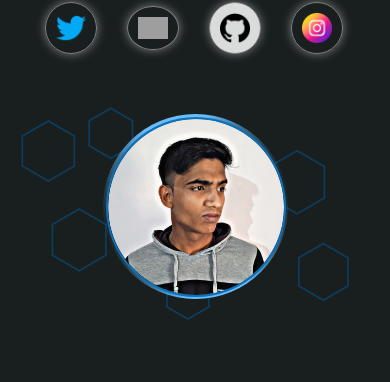
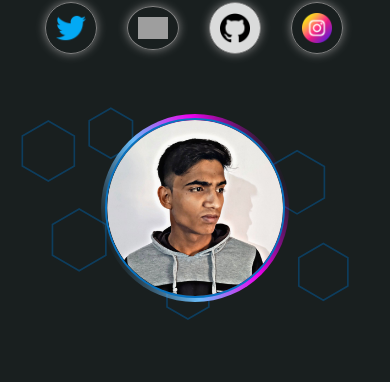
Before and after one commit to aryanas159/portfolio-website, a React (Vite) app: page / in a window 390 px wide. Shown: the part 460-842 px from the top of the page. Built offline with nearby package versions, Linux system fonts and the light colour scheme; grey boxes are pictures that could not be loaded.

Commit message:
border change in the image div

```diff
--- a/src/components/hero/hero.css
+++ b/src/components/hero/hero.css
@@ -22,8 +22,8 @@
 	padding: 20px 0px;
 	font-weight: 400;
 	font-size: 2.8rem;
-	-webkit-animation: text-focus-in 1s cubic-bezier(0.55, 0.085, 0.68, 0.53) both;
-	animation: text-focus-in 1s cubic-bezier(0.55, 0.085, 0.68, 0.53) both;
+	-webkit-animation: text-focus-in 2s 1.5s cubic-bezier(0.55, 0.085, 0.68, 0.53) both;
+	animation: text-focus-in 2s 1.5s cubic-bezier(0.55, 0.085, 0.68, 0.53) both;
 }
 .content .description {
 	color: #fff;
@@ -57,8 +57,8 @@
 	position: relative;
 }
 .image .profile-img-div {
-	width: 291px;
-	height: 291px;
+	width: 295px;
+	height: 295px;
 	border-radius: 50%;
 	z-index: 10;
 	display: flex;
@@ -72,18 +72,17 @@
 }
 .profile-img-div .lines {
 	position: absolute;
-    background: linear-gradient(transparent, var(--BLUE-TEXT-LIGHT), var(--BLUE-TEXT-LIGHT), transparent);
-    height: 300px;
+    background: linear-gradient(transparent, rgb(237, 2, 237), var(--BLUE-TEXT-LIGHT), transparent);
+    height: 350px;
     width: 500px;
     top: 50%;
     right: 50%;
 	transform: translate(50%, -50%);
-	animation: rotate-lines 5s 3s linear infinite;
+	animation: rotate-lines 3s 3s linear infinite;
 }
 .image .profile-img {
 	width: 280px;
 	border: 2px solid var(--BLUE-TEXT);
-	/* box-shadow: 0px 0px 20px var(--BLUE-TEXT-LIGHT); */
 	border-radius: 50%;
 	z-index: 5;
 }
@@ -152,8 +151,8 @@
 		width: 190px;
 	}
 	.image .profile-img-div {
-		width: 185px;
-		height: 185px;
+		width: 188px;
+		height: 188px;
 	}
 	.image .profile-img {
 		width: 180px;
```
